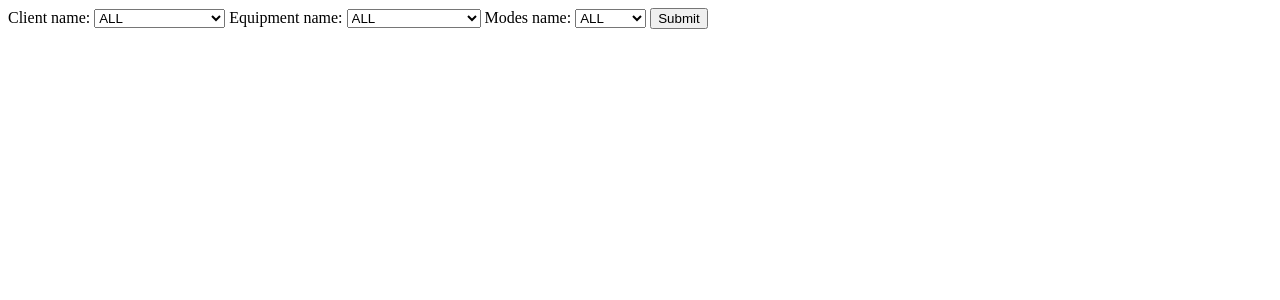
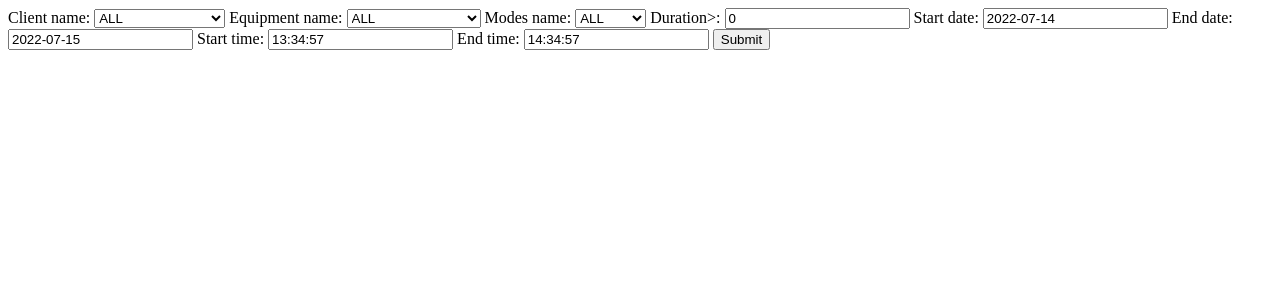
Before and after one commit to co-cy/encost_testwork, a Django app: page / in a window 1280 px wide. Shown: the top 300 px of the page. Run offline with Django 4.2, Linux system fonts and the light colour scheme; data comes from the database, SQL or seed files in the repository.

Commit message:
[develop] -> Pre-final version of the task

```diff
--- a/task1_django/templates/name.html
+++ b/task1_django/templates/name.html
@@ -5,5 +5,10 @@
 </form>
 
 {% for duration in list_duration %}
-    <p>{{duration}}</p>
+   <p>---------------------------------------------------------------</p>
+   <p>| ID: {{duration.id}} | Client: {{duration.client.name}} |</p>
+   <p>| Equipment: {{duration.equipment.name}} | Mode: {{duration.mode.name}} |</p>
+   <p>| Duration: {{duration.minutes}} |</p>
+   <p>| Start: {{duration.start}} |</p>
+   <p>| Stop: {{duration.stop}} |</p>
 {% endfor %}
--- a/task1_django/viewing_service/forms.py
+++ b/task1_django/viewing_service/forms.py
@@ -1,5 +1,6 @@
 from django import forms
 from .models import *
+from datetime import date, timedelta, datetime, time
 
 
 class SearchForm(forms.Form):
@@ -10,13 +11,15 @@ class SearchForm(forms.Form):
     modes_name = forms.ModelChoiceField(required=False, queryset=Modes.objects.all(),
                                         empty_label="ALL", to_field_name="name")
 
-    # duration = forms.DurationField(required=False, label="Minutes:", d)
+    duration = forms.IntegerField(required=False, label="Duration>:", min_value=0, initial=0)
 
-    # start_date = forms.DateField(required=False, label="Start date")
-    # end_date = forms.DateField(required=False, label="End date")
+    start_date = forms.DateField(required=False, label="Start date", initial=date.today)
+    end_date = forms.DateField(required=False, label="End date", initial=lambda: date.today() + timedelta(days=1))
 
-    # start_time = forms.TimeField(required=False, input_formats="%H:%M", label="Hour:Minutes")
-    # end_time = forms.TimeField(required=False, input_formats="%H:%M", label="Hour:Minutes")
+    start_time = forms.TimeField(required=False, label="Start time",
+                                 initial=datetime.now().time)
+    end_time = forms.TimeField(required=False, label="End time",
+                               initial=lambda: (datetime.now() + timedelta(hours=1)).time())
 
     def __init__(self, *args, **kwargs):
         super().__init__(*args, **kwargs)
@@ -32,4 +35,19 @@ class SearchForm(forms.Form):
         if self.cleaned_data.get("modes_name"):
             result["mode__name"] = str(self.cleaned_data["modes_name"])
 
+        if self.cleaned_data.get("duration"):
+            result["minutes__gt"] = str(self.cleaned_data.get("duration"))
+
+        if self.cleaned_data.get("start_date"):
+            datetime_tmp = datetime.combine(self.cleaned_data.get("start_date"), time.min)
+            if self.cleaned_data.get("start_time"):
+                datetime_tmp += datetime.combine(date.min, self.cleaned_data.get("start_time")) - datetime.min
+            result["start__gt"] = str(datetime_tmp)
+
+        if self.cleaned_data.get("end_date"):
+            datetime_tmp = datetime.combine(self.cleaned_data.get("end_date"), time.min)
+            if self.cleaned_data.get("end_time"):
+                datetime_tmp += datetime.combine(date.min, self.cleaned_data.get("end_time")) - datetime.min
+            result["start__lt"] = str(datetime_tmp)
+
         return result
--- a/task1_django/viewing_service/models.py
+++ b/task1_django/viewing_service/models.py
@@ -50,6 +50,3 @@ class Durations(models.Model):
 
     class Meta:
         db_table = 'durations'
-
-    def __str__(self):
-        return f"|\t{self.id}\t|\t{self.client.name}\t|\t{self.equipment.name}\t|\t{self.mode.name}\t|\n"
```
